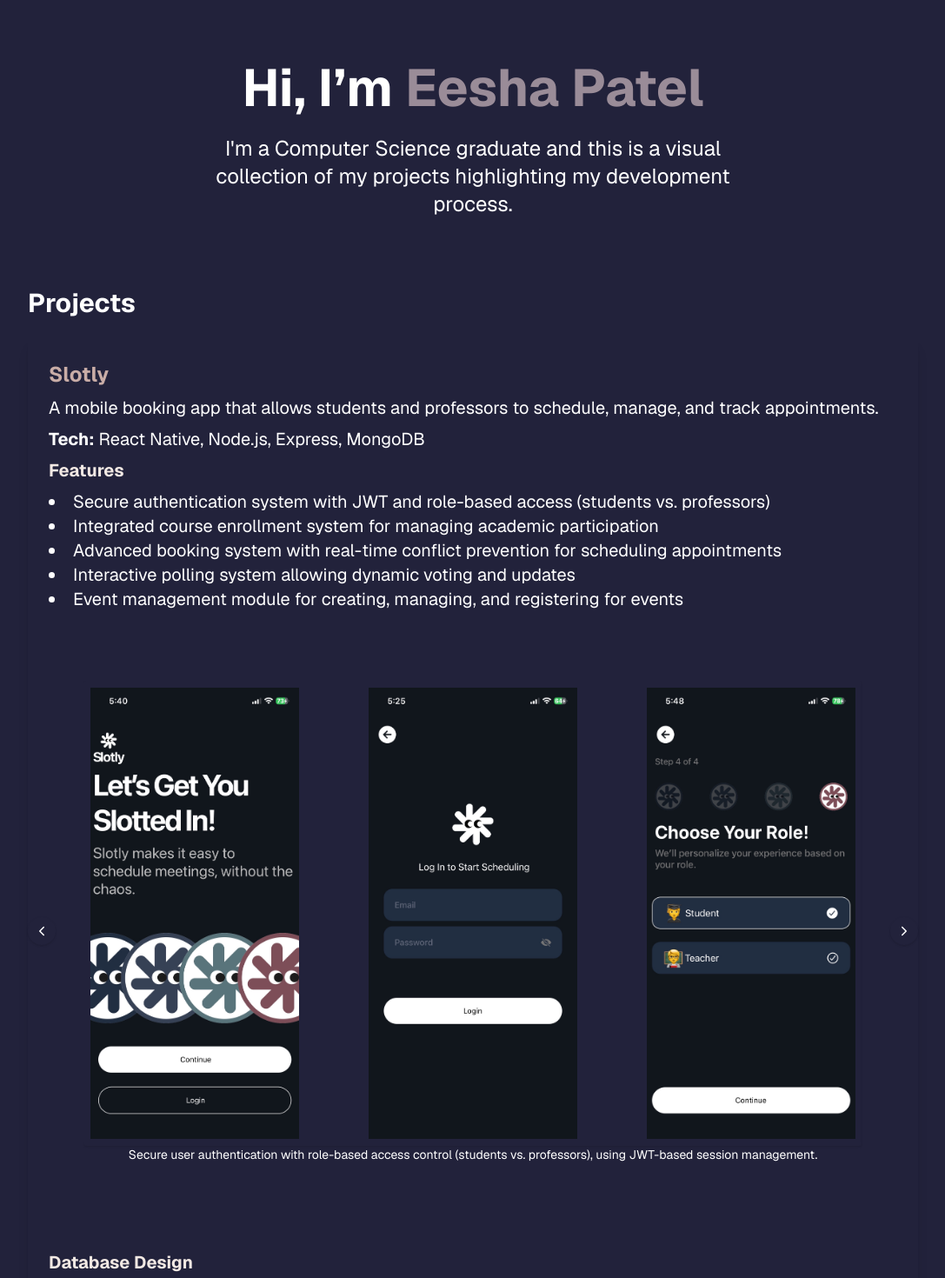
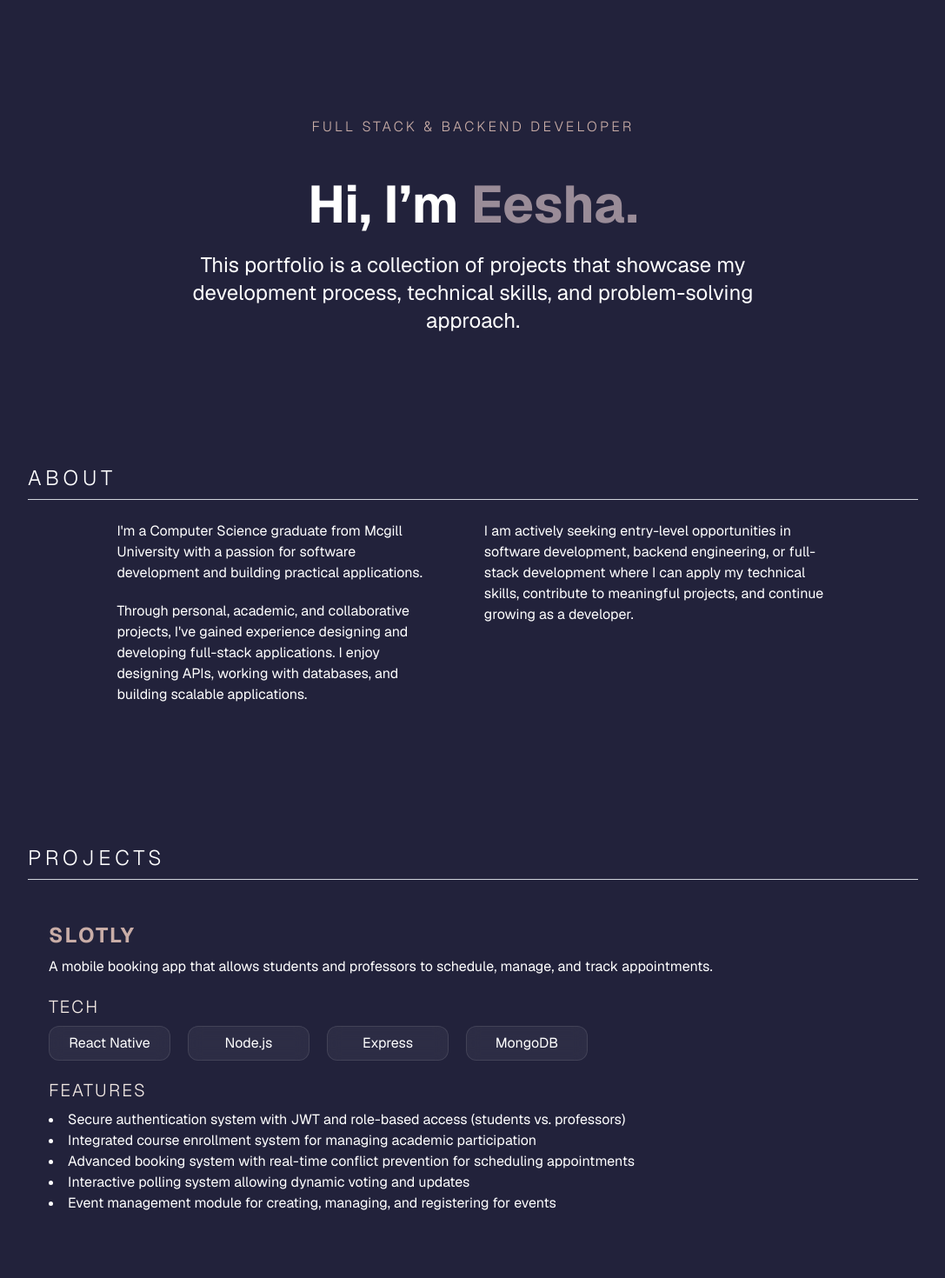
Before and after one commit to theaverage-coder/portfolio, a Next.js app: page / in a window 1280 px wide. Shown: the part 140-1610 px from the top of the page at 87% size, without its empty margins (96-1183 px from the left). Built offline with nearby package versions, Linux system fonts and the light colour scheme.

Commit message:
Modify UI
Add SkillCard and ContactCard

Make page responsive for medium-large screens

```diff
--- a/app/globals.css
+++ b/app/globals.css
@@ -2,6 +2,7 @@
 @tailwind base;
 @tailwind components;
 @tailwind utilities;
+
 
 :root {
   --background: #22223B;
@@ -11,6 +12,7 @@
 @theme inline {
   --color-background: var(--background);
   --color-foreground: var(--foreground);
+  --font-inter: "Inter", sans-serif;
   --font-sans: var(--font-geist-sans);
   --font-mono: var(--font-geist-mono);
 }
@@ -25,7 +27,6 @@
 body {
   background: var(--background);
   color: var(--foreground);
-  font-family: var(--font-geist-sans);
 
 }
 
--- a/app/layout.tsx
+++ b/app/layout.tsx
@@ -1,6 +1,7 @@
 import type { Metadata } from "next";
 import { Geist, Geist_Mono } from "next/font/google";
 import "./globals.css";
+import { Inter } from "next/font/google";
 
 const geistSans = Geist({
   variable: "--font-geist-sans",
@@ -9,6 +10,10 @@ const geistSans = Geist({
 
 const geistMono = Geist_Mono({
   variable: "--font-geist-mono",
+  subsets: ["latin"],
+});
+
+const inter = Inter({
   subsets: ["latin"],
 });
 
--- a/app/page.jsx
+++ b/app/page.jsx
@@ -1,15 +1,61 @@
 import Image from "next/image";
 import NavBar from '../components/NavBar';
 import ProjectCard from '../components/ProjectCard';
-
+import SkillCard from '../components/SkillCard';
+import ContactCard from '../components/ContactCard';
 import './globals.css';
 
 export default function Home() {
+  const skills = [
+    {
+      title: "LANGUAGES",
+      items: ["JavaScript", "Java", "Python"]
+    },
+    {
+      title: "TECHNOLOGIES & LIBRARIES",
+      items: ["React.js", "React Native", "Node.js"]
+    },
+    {
+      title: "DATABASES & STORAGE",
+      items: ["MySQL", "MongoDB", "Redis"]
+    },
+    {
+      title: "TOOLS & TECHNOLOGIES",
+      items: ["HTML", "CSS", "Git", "Docker"]
+    }
+  ];
+
+  const contact = [
+    {
+      title: "EMAIL",
+      text: "patel.eesha6@gmail.com"
+    },
+    {
+      title: "PHONE",
+      text: "514-884-7012"
+    },
+    {
+      title: "GITHUB",
+      text: "github.com/theaverage-coder",
+      link: "https://github.com/theaverage-coder"
+    },
+    {
+      title: "LINKEDIN",
+      text: "Eesha Patel",
+      link: "https://linkedin.com/in/eesha-patel-728837387"
+    },
+  ];
+
   const projects = [
     {
       title: "Slotly",
       description: "A mobile booking app that allows students and professors to schedule, manage, and track appointments.",
-      tech: "React Native, Node.js, Express, MongoDB",
+      tech: [
+        "React Native",
+        "Node.js",
+        "Express",
+        "MongoDB"
+      ],
       features: [
         "Secure authentication system with JWT and role-based access (students vs. professors)",
         "Integrated course enrollment system for managing academic participation",
@@ -42,7 +88,9 @@ export default function Home() {
     {
       title: "URL Shortener",
       description: "Full-stack URL shortening platform with user accounts, custom aliases, and real-time analytics",
-      tech: "MERN stack",
+      tech: [
+        "MERN stack"
+      ],
       features: [
         "Secure authentication system using JWT and protected routes for user-specific link management",
         "Analytics dashboard displaying click counts, unique visitors, and traffic trends powered by MongoDB aggregation pipelines",
@@ -56,7 +104,11 @@ export default function Home() {
     {
       title: "Email Queue System",
       description: "A backend system that processes background jobs using a queue-based architecture to improve API responsiveness by decoupling task execution from user requests",
-      tech: "JavaScript, Redis, Docker",
+      tech: [
+        "JavaScript",
+        "Redis",
+        "Docker"
+      ],
       features: [
         "Implements an asynchronous notification system using a producer-consumer architecture to offload time-consuming tasks to background workers",
         "Processes jobs with retry logic, exponential backoff, and concurrency control to improve reliability under failure conditions",
@@ -80,7 +132,9 @@ export default function Home() {
     {
       title: "MLP for Image Classification",
       description: "Designed a multilayer perceptron (MLP) and trained it on the Kuzushiji-MNIST dataset for image classification.",
-      tech: "Python",
+      tech: [
+        "Python"
+      ],
       features: [
         "Classified 28×28 images of 10 Japanese cursive characters using a multilayer perceptron",
         "Compared performance with linear regression, logistic regression, and multiclass classifiers",
@@ -107,7 +161,10 @@ export default function Home() {
     {
       title: "LLM for Text Classification",
       description: "Explored the performance of the BERT model on the AG News dataset for multi-class news classification.",
-      tech: "Python",
+      tech: [
+        "Python",
+        "Pytorch"
+      ],
       features: [
         "AG News dataset: contains 120,000 training and 7,600 test examples of news headlines and descriptions, categorized into four topics: World, Sports, Business, and Sci/Tech",
         "Experimented with a transformer-based model (BERT) using PyTorch",
@@ -128,31 +185,75 @@ export default function Home() {
     <div className="flex flex-col flex-1 bg-zinc-50 font-sans bg-[#22223B]">
       <NavBar />
       <main className="flex flex-1 w-full  flex-col items-center justify-center py-12  bg-[#22223B]">
-        <header className="text-center p-20  sm:py-16 md:py-20">
-          <h1 className="text-2xl sm:text-3xl md:text-6xl font-bold mb-4 leading-tight">Hi, I’m <span className="text-[#9A8C98]">Eesha Patel</span></h1>
-          <p className="sm:text-lg md:text-2xl max-w-2xl"> I'm a Computer Science graduate and this is a visual collection of my projects highlighting my development process.</p>
+        <header className="flex flex-col text-center p-20  sm:py-16 md:py-20 md:h-[550px] justify-center items-center">
+          <h2 className="mb-10 uppercase font-light tracking-[0.2em] text-[#C9ADA7]"> FULL STACK & BACKEND DEVELOPER </h2>
+          <h1 className="text-2xl sm:text-3xl md:text-6xl font-bold mb-4 leading-tight">Hi, I’m <span className="text-[#9A8C98]">Eesha.</span></h1>
+          <p className="sm:text-lg md:text-2xl max-w-2xl"> This portfolio is a collection of projects that showcase my development process, technical skills, and problem-solving approach.</p>
         </header>
-        <section id="projects" className="max-w-5xl  ">
-          <h2 className="text-3xl font-bold mb-6 text-center sm:text-left">Projects</h2>
+
+        <section id="about" className="lg:w-5xl mb-40">
+          <h2 className="md:text-2xl uppercase font-light tracking-[0.2em] mb-6 text-center  md:mx-10 lg:mx-0 md:text-left  border-b border-gray-300 pb-2">
+            ABOUT
+          </h2>
+          <div className="w-full flex justify-center items-center">
+            <div className="flex flex-row gap-x-15 w-[80%]">
+              <div className="flex flex-col gap-5">
+                <p>
+                  I'm a Computer Science graduate from Mcgill University with a passion for software development and building practical applications.
+                </p>
+                <p>
+                  Through personal, academic, and collaborative projects, I've gained experience designing and developing full-stack applications.
+                  I enjoy designing APIs, working with databases, and building scalable applications.
+                </p>
+              </div>
+              <p>
+                I am actively seeking entry-level opportunities in software development, backend engineering, or full-stack development where I can apply my technical skills, contribute to meaningful projects, and continue growing as a developer.
+              </p>
+            </div>
+          </div>
+        </section>
+
+        <section id="projects" className="lg:w-5xl mb-10">
+          <h2 className="md:text-2xl uppercase font-light tracking-[0.2em] mb-6 text-center md:text-left md:mx-10 lg:mx-0  border-b border-gray-300 pb-2">
+            PROJECTS
+          </h2>
           {projects.map((p, i) => <ProjectCard key={i} project={p} />)}
         </section>
 
-        <section id="skills" className="p-12 mx-auto flex flex-col justify-center items-center ">
-          <h2 className="text-3xl font-bold mb-6">Skills</h2>
-          <ul className="list-disc list-inside md:text-xl">
-            <li >JavaScript, Python, Java</li>
-            <li >React, React Native, Next.js, HTML, CSS</li>
-            <li >Node.js, Express, MongoDB. MySQL</li>
-          </ul>
+        <section id="skills" className="lg:w-5xl mb-10">
+          <h2 className="md:text-2xl uppercase font-light tracking-[0.2em] mb-6 text-center md:text-left md:mx-10 lg:mx-0   border-b border-gray-300 pb-2">
+            SKILLS
+          </h2>
+          <div className="w-full flex justify-center items-center mt-10 ">
+            <div className="w-[80%]">
+              {skills.map((e, idx) => (
+                <div key={idx}>
+                  <h5 className="  text-[#9A8C98] mb-2 uppercase font-light tracking-[0.1em]"> {e.title} </h5>
+                  <div className="flex flex-row mb-10 gap-x-4">
+                    {e.items.map((item, i) =>
+                      <SkillCard key={i} text={item} />
+                    )}
+                  </div>
+                </div>
+              ))}
+            </div>
+          </div>
         </section>
 
-        <section id="contact" className="p-12 mx-auto flex flex-col justify-center items-center ">
-          <h2 className="text-3xl font-bold mb-6">Contact</h2>
-          <p className="md:text-xl">Email: patel.eesha6@gmail.com</p>
-          <p className="md:text-xl">GitHub: <a href="https://github.com/theaverage-coder" target="_blank" className="text-blue-500">github.com/theaverage-coder</a></p>
-          <p className="md:text-xl">LinkedIn: <a href="https://linkedin.com/in/eesha-patel-728837387" target="_blank" className="text-blue-500">linkedin.com/in/eesha-patel</a></p>
+        <section id="contact" className="lg:w-5xl mb-10">
+          <h2 className="md:text-2xl uppercase font-light tracking-[0.2em] mb-6 text-center md:mx-10 lg:mx-0  md:text-left border-b border-gray-300 pb-2">
+            CONTACT
+          </h2>
+          <div className="w-full flex justify-center items-center mt-10">
+            <div className="w-[80%] grid grid-cols-2 gap-x-20 gap-y-5 w-fit mx-auto">
+              {contact.map((e, idx) =>
+                <ContactCard key={idx} contact={e} />
+              )}
+            </div>
+          </div>
+
         </section>
       </main>
-    </div>
+    </div >
   );
 }
--- /dev/null
+++ b/components/ContactCard.jsx
@@ -0,0 +1,20 @@
+
+export default function ContactCard({ contact }) {
+
+    return (
+        <div className="flex flex-col  border border-white/10 rounded-xl px-2 py-3 backdrop-blur-sm w-80 h-20 flex pl-5 justify-center">
+            <p className=" text-[#9A8C98] uppercase font-light tracking-[0.1em]">
+                {contact.title}
+            </p>
+            {contact.link ? (
+                <a href={contact.link} target="_blank" className="text-blue-500">
+                    {contact.text}
+                </a>
+            ) : (
+                <p className="text-white text-base">
+                    {contact.text}
+                </p>
+            )}
+        </div>
+    )
+}
--- a/components/FeaturesScroll.jsx
+++ b/components/FeaturesScroll.jsx
@@ -3,7 +3,7 @@ import { useEffect, useRef } from "react";
 import { IoIosArrowBack } from "react-icons/io";
 import { IoIosArrowForward } from "react-icons/io";
 
-export default function FeaturesScroll({ items, defaultWidth }) {
+export default function FeaturesScroll({ items, mobilePicture }) {
     const scrollRef = useRef();
 
     const scroll = (dir) => {
@@ -18,31 +18,49 @@ export default function FeaturesScroll({ items, defaultWidth }) {
 
     return (
         <div className="flex items-center justify-center my-20">
-            <div className="relative max-w-4xl justify-center items-center ">
+            <div className="relative sm:w-[90%] lg:max-w-4xl justify-center items-center ">
                 <button
                     onClick={() => scroll("left")}
-                    className="absolute left-[-5vw] top-1/2 -translate-y-1/2 z-10  shadow p-2 rounded-full hidden md:block"
+                    className="absolute left-[-7vw] lg:left-[-5vw]
+                                top-1/2 -translate-y-1/2 z-10
+
+                                flex items-center justify-center
+                                w-10 h-10 md:w-auto md:h-auto md:px-5 md:py-3
+
+                                bg-white/5 border border-white/10 text-white
+                                rounded-full md:rounded-lg
+                                backdrop-blur-sm hover:bg-white/10"
                 >
                     <IoIosArrowBack />
                 </button>
                 <button
                     onClick={() => scroll("right")}
-                    className="absolute right-[-5vw] top-1/2 -translate-y-1/2 z-10  shadow p-2 rounded-full hidden md:block"
+                    className="
+                        absolute right-[-7vw] lg:right-[-5vw]
+                        top-1/2 -translate-y-1/2 z-10
+
+                        flex items-center justify-center
+                        w-10 h-10 md:w-auto md:h-auto md:px-5 md:py-3
+
+                        bg-white/5 border border-white/10 text-white
+                        rounded-full md:rounded-lg
+                        backdrop-blur-sm hover:bg-white/10
+                    "
                 >
                     <IoIosArrowForward />
 
                 </button>
-                <div ref={scrollRef} className="flex snap-x snap-mandatory overflow-x-auto scroll-smooth md:no-scrollbar">
+                <div ref={scrollRef} className="flex snap-x snap-mandatory overflow-x-auto scroll-smooth no-scrollbar ">
                     {items.map((item, i) => (
-                        <div key={i} className="w-full flex-shrink-0 snap-start ">
-                            <div className="shadow rounded sm:p-2 flex-row flex justify-between items-center  ">
+                        <div key={i} className="w-full flex-shrink-0 snap-start flex flex-col justify-between justify-center">
+                            <div className="rounded sm:p-2 flex-row flex justify-between items-center">
                                 {item.images.map((img, j) => (
-                                    <div key={j} >
-                                        <img src={img} style={{ width: defaultWidth && `${defaultWidth}px` }} />
+                                    <div key={j}>
+                                        <img src={img} className={`w-[150px] md:w-[200px] ${mobilePicture ? "lg:w-[270px]" : "lg:w-auto"}`} />
                                     </div>
                                 ))}
                             </div>
-                            <p className="text-sm text-center">{item.caption}</p>
+                            <p className="text-sm text-center ">{item.caption}</p>
                         </div>
                     ))}
                 </div>
--- a/components/NavBar.jsx
+++ b/components/NavBar.jsx
@@ -3,6 +3,7 @@ export default function Navbar() {
         <nav className="flex justify-between p-6 shadow bg-[#4A4E69]">
             <h1 className="text-xl font-bold">Eesha Patel</h1>
             <div className="space-x-4">
+                <a href="#about"> About </a>
                 <a href="#projects">Projects</a>
                 <a href="#skills">Skills</a>
                 <a href="#contact">Contact</a>
--- a/components/ProjectCard.jsx
+++ b/components/ProjectCard.jsx
@@ -2,50 +2,76 @@ import FeaturesScroll from './FeaturesScroll';
 import DatabaseDiagram from './DatabaseDiagram';
 
 export default function ProjectCard({ project }) {
-    //export default function ProjectCard({ title, description, tech, features, screenshots, live, github, isFullStack }) {
 
     return (
-        <div className=" p-6 rounded shadow-lg  mb-6 ">
-            <h2 className="text-2xl font-bold mb-2 text-[#C9ADA7]">{project.title}</h2>
-            <p className="mb-2 md:text-xl">{project.description}</p>
-            <p className="mb-2 md:text-xl"><strong>Tech:</strong> {project.tech}</p>
+        <div className=" p-6 rounded  mb-6 ">
+            <h2 className="text-2xl font-bold uppercase tracking-[0.1em] mb-2 text-[#C9ADA7]">{project.title}</h2>
+            <p className="mb-2 ">{project.description}</p>
+            <div className='my-5'>
+                <p className="mb-2 md:text-xl font-light uppercase tracking-[0.1em] text-[#F2E9E4]">
+                    Tech
+                </p>
+                <div className="flex flex-row gap-x-5">
+                    {project.tech.map((e, idx) =>
+                        <div key={idx} className="bg-white/5 border border-white/10 rounded-xl px-2 py-3 backdrop-blur-sm w-35 h-10 flex items-center justify-center">
+                            <span className="text-white text-base">
+                                {e}
+                            </span>
+                        </div>
+                    )}
+                </div>
+            </div>
             {project.isFullStack ? (
                 <>
-                    <p className="mb-2 text-[#F2E9E4] md:text-xl"><strong>Features</strong></p>
-                    <ul className="list-disc list-inside mb-2 md:text-xl">
+                    <div className='my-5'>
+                        <p className="mb-2 md:text-xl font-light uppercase tracking-[0.1em] text-[#F2E9E4]">
+                            Features
+                        </p>
+                        <ul className="list-disc list-inside mb-2 ">
                             {project.features.map((f, i) => <li key={i}>{f}</li>)}
                         </ul>
-                    <FeaturesScroll items={project.screenshots} defaultWidth={240} />
-
-                    <div>
-                        <p className="mb-2 text-[#F2E9E4] md:text-xl"><strong>Database Design</strong></p>
+                        <FeaturesScroll items={project.screenshots} mobilePicture={true} />
+                    </div>
+                    <div className='my-5'>
+                        <p className="mb-2 md:text-xl font-light uppercase tracking-[0.1em] text-[#F2E9E4]">
+                            Database Design
+                        </p>
                         <DatabaseDiagram />
                     </div>
 
-                    <div className="space-x-4 mt-10">
-                        <a href={project.github} target="_blank" className="text-blue-500">GitHub</a>
-                    </div>
                 </>
             ) : (
                 <>
-                    <p className="mb-2 text-[#F2E9E4] md:text-xl"><strong>Technical Details</strong></p>
-                    <ul className="list-disc list-inside mb-2 md:text-xl">
+                    <div className='my-5'>
+                        <p className="mb-2 md:text-xl font-light uppercase tracking-[0.1em] text-[#F2E9E4]">
+                            Technical Details
+                        </p>
+                        <ul className="list-disc list-inside mb-2 ">
                             {project.features.map((f, i) => <li key={i}>{f}</li>)}
                         </ul>
                         {project.pictures &&
                             <FeaturesScroll items={project.pictures} />
                         }
+                    </div>
+                    {project.results &&
+                        <div className='my-5'>
 
-                    {project.results &&
-                        <>
-                            <p className="mb-2 text-[#F2E9E4] md:text-xl"><strong>Results</strong></p>
-                            <ul className="list-disc list-inside mb-2 md:text-xl">
+                            <p className="mb-2 md:text-xl font-light uppercase tracking-[0.1em] text-[#F2E9E4]">
+                                Results
+                            </p>
+                            <ul className="list-disc list-inside mb-2">
                                 {project.results.map((r, i) => <li key={i}>{r}</li>)}
                             </ul>
-                        </>
+                        </div>
                     }
                 </>
             )}
+            {
+                project.github &&
+                <div className="space-x-4 mt-10">
+                    <a href={project.github} target="_blank" className="text-blue-500">GitHub</a>
+                </div>
+            }
         </div>
 
     )
--- /dev/null
+++ b/components/SkillCard.jsx
@@ -0,0 +1,13 @@
+
+
+export default function SkillCard({ text }) {
+
+    return (
+        <div className="bg-white/5 border border-white/10 rounded-xl px-2 py-3 backdrop-blur-sm w-45 h-12 flex items-center justify-center">
+            <span className="text-white text-base">
+                {text}
+            </span>
+        </div>
+    )
+
+}
```
Lines whose indentation alone changed are shown as unchanged.
